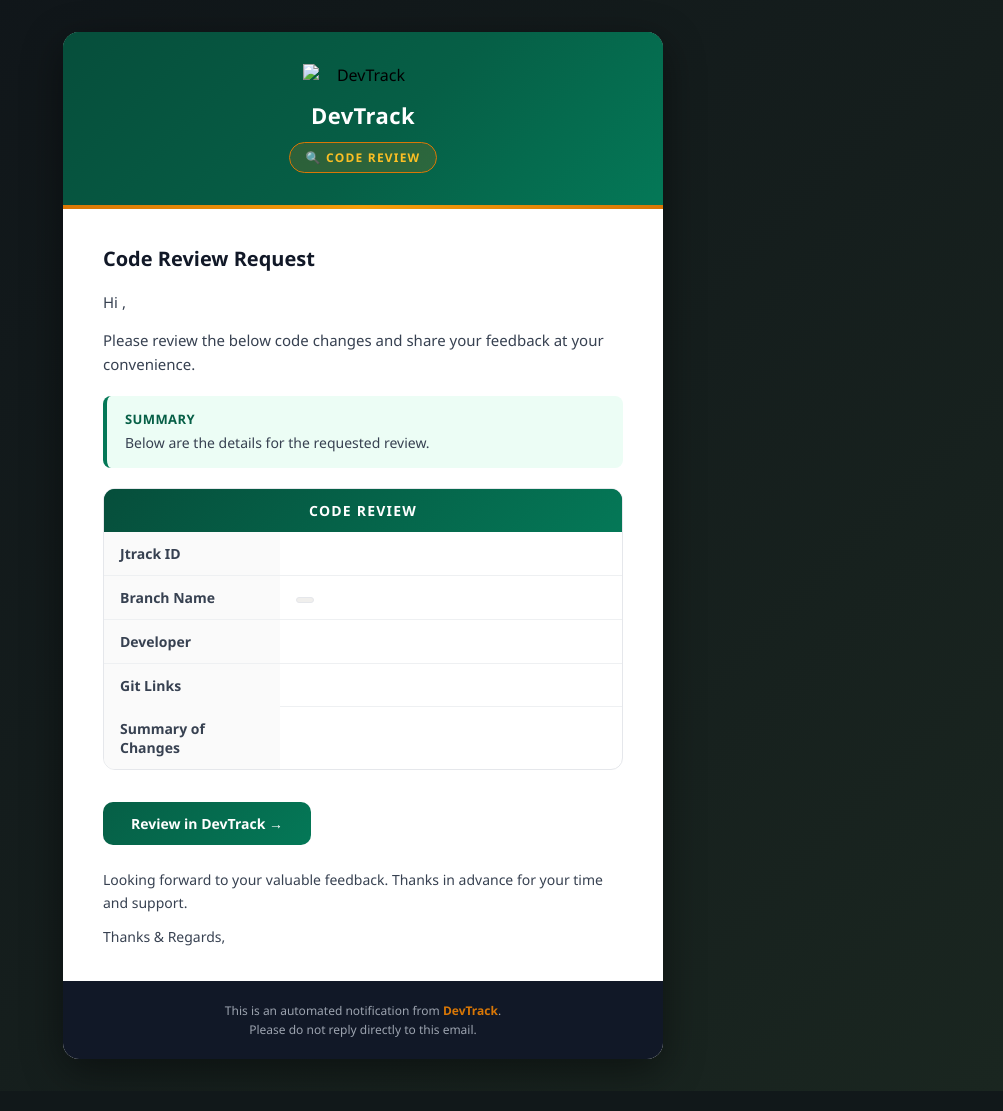
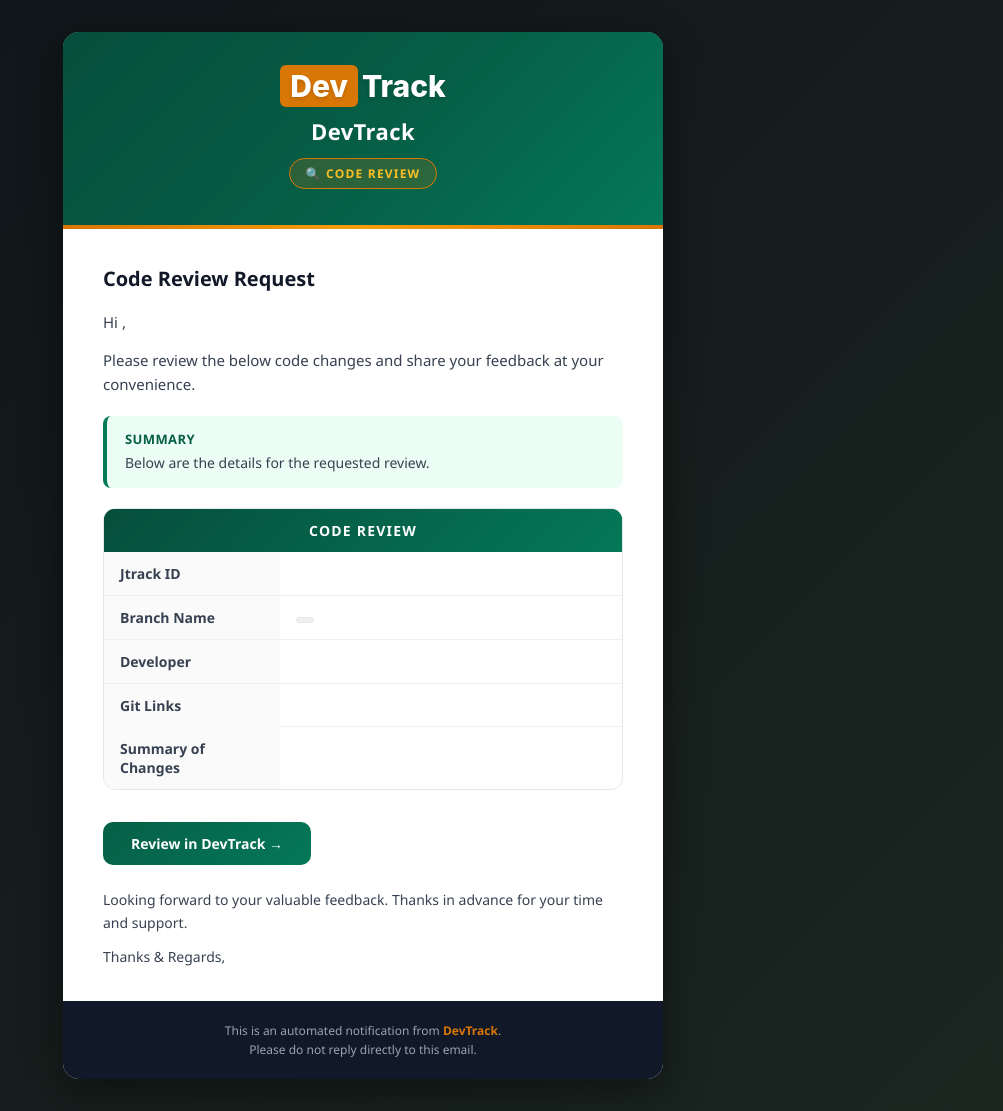
Before and after one commit to vaibhavtomar04/DevTracker, a Spring app: template backend/src/main/resources/templates/codereview-request.html in a window 1280 px wide. Shown: the whole page, without its empty margins (277-1280 px from the left). Run offline with Thymeleaf, Linux system fonts and the light colour scheme; the template is opened without the code that fills it, so the values that code supplies are empty; some of the project's set-up classes (security, data sources, template engines, error pages and the like) are left out, and stand-ins take their place; database files in the repository are not loaded.

Commit message:
updated email template

```diff
--- a/backend/src/main/resources/templates/bug-notification.html
+++ b/backend/src/main/resources/templates/bug-notification.html
@@ -25,7 +25,9 @@
           <tr>
             <td align="center" valign="top" style="background-color: #064e3b; background-image: linear-gradient(135deg, #064e3b 0%, #047857 100%); padding: 32px 24px; text-align: center;">
               <!-- App Logo -->
-              <img src="https://via.placeholder.com/64" th:src="${appLogoUrl}" width="64" height="64" alt="DevTrack Logo" style="display: inline-block; border: 0; outline: none; text-decoration: none; margin-bottom: 12px; border-radius: 12px;"/>
+              <div style="display:inline-block; font-family:'Outfit', 'Inter', 'Segoe UI', sans-serif; font-size:30px; font-weight:800; color:#ffffff; margin-bottom:12px; text-shadow:0 2px 4px rgba(0,0,0,0.15);">
+                <span style="background-color:#d97706; padding:3px 10px; border-radius:6px; margin-right:4px;">Dev</span><span style="color:#ffffff;">Track</span>
+              </div>
 
               <!-- Wordmark -->
               <div style="font-size: 26px; font-weight: 800; color: #ffffff; letter-spacing: -0.5px; margin-bottom: 12px; font-family: -apple-system, BlinkMacSystemFont, 'Segoe UI', Roboto, Helvetica, Arial, sans-serif;">DevTrack</div>
--- a/backend/src/main/resources/templates/bug-update.html
+++ b/backend/src/main/resources/templates/bug-update.html
@@ -25,7 +25,9 @@
           <!-- Header band with logo -->
           <tr>
             <td style="background:linear-gradient(135deg,#064e3b 0%,#065f46 55%,#047857 100%); background-color:#064e3b; padding:32px 40px; text-align:center;">
-              <img th:src="${appLogoUrl}" src="APP_LOGO_URL" alt="DevTrack" width="120" style="display:block; margin:0 auto 14px auto; max-width:120px; height:auto;" />
+              <div style="display:inline-block; font-family:'Outfit', 'Inter', 'Segoe UI', sans-serif; font-size:30px; font-weight:800; color:#ffffff; margin-bottom:12px; text-shadow:0 2px 4px rgba(0,0,0,0.15);">
+                <span style="background-color:#d97706; padding:3px 10px; border-radius:6px; margin-right:4px;">Dev</span><span style="color:#ffffff;">Track</span>
+              </div>
               <div style="font-size:22px; font-weight:700; color:#ffffff; letter-spacing:0.4px;">
                 DevTrack
               </div>
--- a/backend/src/main/resources/templates/codereview-approval.html
+++ b/backend/src/main/resources/templates/codereview-approval.html
@@ -10,6 +10,7 @@
 
   <!-- Preheader (hidden preview text) -->
   <div style="display:none; max-height:0; overflow:hidden; opacity:0; color:transparent;"
+
        th:text="'Your code review has been approved by ' + ${reviewerName} + '.'">
     Your code review has been approved.
   </div>
@@ -25,7 +26,9 @@
           <!-- Header band with logo -->
           <tr>
             <td style="background:linear-gradient(135deg,#064e3b 0%,#065f46 55%,#047857 100%); background-color:#064e3b; padding:32px 40px; text-align:center;">
-              <img th:src="${appLogoUrl}" src="APP_LOGO_URL" alt="DevTrack" width="120" style="display:block; margin:0 auto 14px auto; max-width:120px; height:auto;" />
+              <div style="display:inline-block; font-family:'Outfit', 'Inter', 'Segoe UI', sans-serif; font-size:30px; font-weight:800; color:#ffffff; margin-bottom:12px; text-shadow:0 2px 4px rgba(0,0,0,0.15);">
+                <span style="background-color:#d97706; padding:3px 10px; border-radius:6px; margin-right:4px;">Dev</span><span style="color:#ffffff;">Track</span>
+              </div>
               <div style="font-size:22px; font-weight:700; color:#ffffff; letter-spacing:0.4px;">
                 DevTrack
               </div>
--- a/backend/src/main/resources/templates/codereview-request.html
+++ b/backend/src/main/resources/templates/codereview-request.html
@@ -24,8 +24,10 @@
 
           <!-- Header band with logo -->
           <tr>
-            <td style="background:linear-gradient(135deg,#064e3b 0%,#065f46 55%,#047857 100%); background-color:#064e3b; padding:32px 40px; text-align:center;">
-              <img th:src="${appLogoUrl}" src="APP_LOGO_URL" alt="DevTrack" width="120" style="display:block; margin:0 auto 14px auto; max-width:120px; height:auto;" />
+            <td style="background:linear-gradient(135deg,#064e3b 0%,#065f46 55%,#047857 100%); background-color:#064e3b; padding:36px 40px; text-align:center;">
+              <div style="display:inline-block; font-family:'Outfit', 'Inter', 'Segoe UI', sans-serif; font-size:30px; font-weight:800; color:#ffffff; margin-bottom:12px; text-shadow:0 2px 4px rgba(0,0,0,0.15);">
+                <span style="background-color:#d97706; padding:3px 10px; border-radius:6px; margin-right:4px;">Dev</span><span style="color:#ffffff;">Track</span>
+              </div>
               <div style="font-size:22px; font-weight:700; color:#ffffff; letter-spacing:0.4px;">
                 DevTrack
               </div>
--- a/backend/src/main/resources/templates/uat-testing.html
+++ b/backend/src/main/resources/templates/uat-testing.html
@@ -25,7 +25,9 @@
           <!-- Header band with logo -->
           <tr>
             <td style="background:linear-gradient(135deg,#064e3b 0%,#065f46 55%,#047857 100%); background-color:#064e3b; padding:32px 40px; text-align:center;">
-              <img th:src="${appLogoUrl}" src="APP_LOGO_URL" alt="DevTrack" width="120" style="display:block; margin:0 auto 14px auto; max-width:120px; height:auto;" />
+              <div style="display:inline-block; font-family:'Outfit', 'Inter', 'Segoe UI', sans-serif; font-size:30px; font-weight:800; color:#ffffff; margin-bottom:12px; text-shadow:0 2px 4px rgba(0,0,0,0.15);">
+                <span style="background-color:#d97706; padding:3px 10px; border-radius:6px; margin-right:4px;">Dev</span><span style="color:#ffffff;">Track</span>
+              </div>
               <div style="font-size:22px; font-weight:700; color:#ffffff; letter-spacing:0.4px;">
                 DevTrack
               </div>
```
